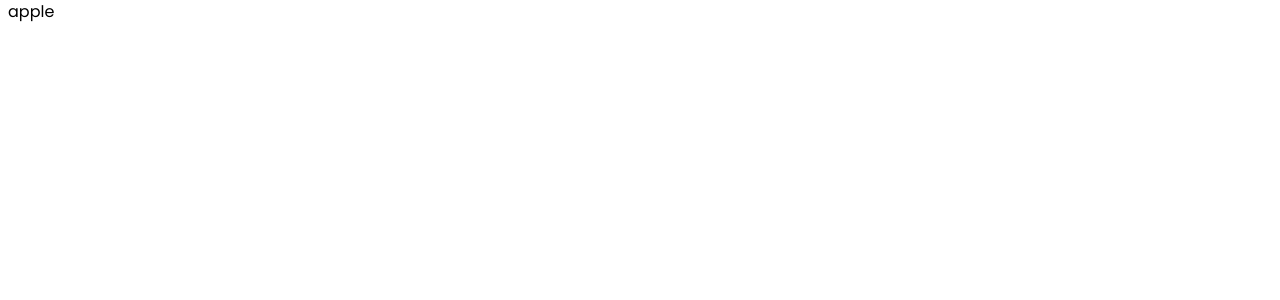
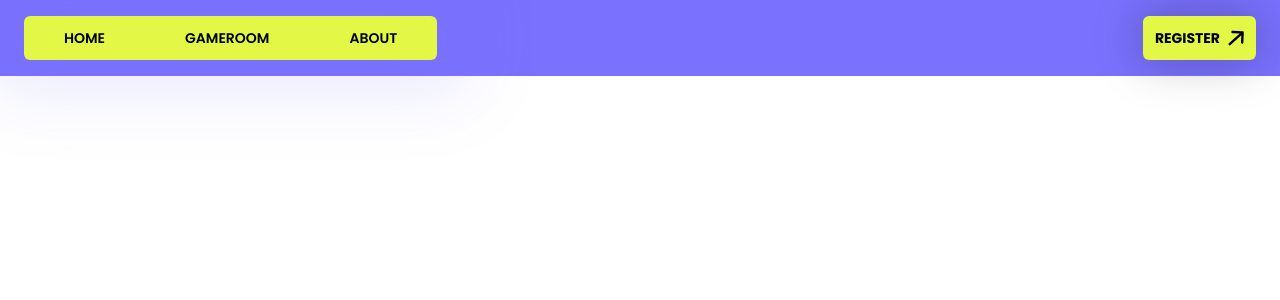
Before and after one commit to EsinShadrach/drawr, a Next.js app: page / in a window 1280 px wide. Shown: the top 300 px of the page. Built offline with nearby package versions, Linux system fonts and the light colour scheme.

Commit message:
added navbar

```diff
--- a/app/layout.tsx
+++ b/app/layout.tsx
@@ -1,6 +1,8 @@
+import Navbar from "@/components/navbar/navbar";
 import "./globals.css";
 import type { Metadata } from "next";
 import { Poppins } from "next/font/google";
+import Footer from "@/components/footer/footer";
 
 const poppins = Poppins({
 	weight: ["100", "200", "300", "400", "500", "600", "700", "800", "900"],
@@ -11,6 +13,20 @@ const poppins = Poppins({
 export const metadata: Metadata = {
 	title: "Drawr",
 	description: "Generated by create next app",
+	icons: { apple: "/apple-touch-icon.png", icon: "" },
+	viewport: { width: "device-width", initialScale: 1 },
+	openGraph: {
+		type: "website",
+		url: "https://drawr.com",
+		title: "Drawr",
+		description: "",
+		siteName: "Drawr",
+		locale: "en_UK",
+	},
+	twitter: {
+		creator: "@drawr",
+		card: "summary_large_image",
+	},
 };
 
 export default function RootLayout({
@@ -20,7 +36,11 @@ export default function RootLayout({
 }) {
 	return (
 		<html lang="en">
-			<body className={poppins.className}>{children}</body>
+			<body className={poppins.className}>
+				<Navbar />
+				{children}
+				{/* <Footer /> */}
+			</body>
 		</html>
 	);
 }
--- a/app/page.tsx
+++ b/app/page.tsx
@@ -1,9 +1,7 @@
-import Image from "next/image";
-import logo from "@/public/images/logo.png";
 export default function Home() {
 	return (
-		<div className="mx-auto">
-			<section className="container px-2 mx-auto">apple</section>
-		</div>
+		<main className="mx-auto bg-brand-purple">
+			{/* <section className="container p-2 mx-auto">apple</section> */}
+		</main>
 	);
 }
--- a/components/navbar/navbar.tsx
+++ b/components/navbar/navbar.tsx
@@ -1,10 +1,54 @@
+"use client";
+import NavLink from "@/utils/NavLink";
+import Link from "next/link";
+
+type Routes = {
+	name: string;
+	href: string;
+};
+
 export default function Navbar() {
+	const routes: Routes[] = [
+		{ name: "HOME", href: "/" },
+		{ name: "GAMEROOM", href: "/gameroom" },
+		{ name: "ABOUT", href: "/about" },
+	];
 	return (
-		<header>
-			<nav className="container px-2 mx-auto">
-				<div></div>
-				<div></div>
-				<div></div>
+		<header className={`p-4 bg-brand-purple`}>
+			<nav className="container flex items-center justify-between px-2 mx-auto">
+				<div>
+					<ul className="flex bg-brand-lemon w-fit shadow-[0px_0px_68px_35px_rgba(122,_113,_254,_0.15)] rounded-md text-sm font-semibold overflow-hidden">
+						{routes.map((route, index) => (
+							<li key={index}>
+								<NavLink href={route.href}>
+									{(isActive) => (
+										<div className="p-3 px-10 uppercase transition-all duration-300 hover:bg-black/5">
+											{route.name}
+										</div>
+									)}
+								</NavLink>
+							</li>
+						))}
+					</ul>
+				</div>
+				<Link
+					href="/auth/register"
+					className="rounded-md bg-brand-lemon shadow-[0px_0px_47px_2px_rgba(0,_0,_0,_0.25)] w-fit text-sm flex items-center gap-2 p-3 transition-all duration-300 active:scale-95"
+				>
+					<b className="uppercase">register</b>
+					<svg
+						className="w-4 h-4"
+						viewBox="0 0 30 29"
+						fill="none"
+						xmlns="http://www.w3.org/2000/svg"
+					>
+						<path
+							id="Vector"
+							d="M29.6145 4.14313L28.8021 23.09C28.7767 23.6832 28.5166 24.242 28.0791 24.6435C27.6417 25.045 27.0626 25.2563 26.4694 25.2308C25.8762 25.2054 25.3173 24.9454 24.9159 24.5079C24.5144 24.0704 24.3031 23.4914 24.3285 22.8982L24.9123 9.34602L4.74137 27.8583C4.30466 28.2591 3.72663 28.47 3.13442 28.4446C2.54222 28.4192 1.98436 28.1596 1.58356 27.7229C1.18277 27.2862 0.971866 26.7081 0.997259 26.1159C1.02265 25.5237 1.28226 24.9659 1.71896 24.5651L21.8899 6.05281L8.33645 5.46772C7.74322 5.44228 7.18439 5.18223 6.7829 4.74477C6.38141 4.3073 6.17014 3.72826 6.19558 3.13503C6.22102 2.5418 6.48107 1.98297 6.91853 1.58148C7.356 1.17999 7.93504 0.968725 8.52827 0.994161L27.4751 1.80656C27.7692 1.81883 28.058 1.88908 28.3249 2.01329C28.5918 2.13749 28.8315 2.31319 29.0303 2.53031C29.2291 2.74742 29.383 3.00167 29.4833 3.27845C29.5835 3.55522 29.6281 3.84908 29.6145 4.14313Z"
+							fill="black"
+						/>
+					</svg>
+				</Link>
 			</nav>
 		</header>
 	);
--- a/tailwind.config.js
+++ b/tailwind.config.js
@@ -4,6 +4,7 @@ module.exports = {
     './pages/**/*.{js,ts,jsx,tsx,mdx}',
     './components/**/*.{js,ts,jsx,tsx,mdx}',
     './app/**/*.{js,ts,jsx,tsx,mdx}',
+    './utils/app/**/*.{js,ts,jsx,tsx,mdx}',
   ],
   theme: {
     extend: {
--- /dev/null
+++ b/utils/NavLink.tsx
@@ -0,0 +1,16 @@
+"use client";
+import Link from "next/link";
+import { useEffect, useState } from "react";
+import { usePathname } from "next/navigation";
+
+function NavLink({ href, children }: NavLinkProps) {
+	const [isActive, setIsActive] = useState<boolean>(false);
+	const path = usePathname();
+	useEffect(() => {
+		path === href ? setIsActive(true) : setIsActive(false);
+	}, [href, path]);
+
+	return <Link href={href}>{children({ isActive })}</Link>;
+}
+
+export default NavLink;
--- /dev/null
+++ b/utils/types.d.ts
@@ -0,0 +1,4 @@
+interface NavLinkProps {
+	href: string;
+	children: ({ isActive }: { isActive: boolean }) => React.ReactNode;
+}
```
Also changed, not shown: public/opengraph/happy-girl.png (deleted).
